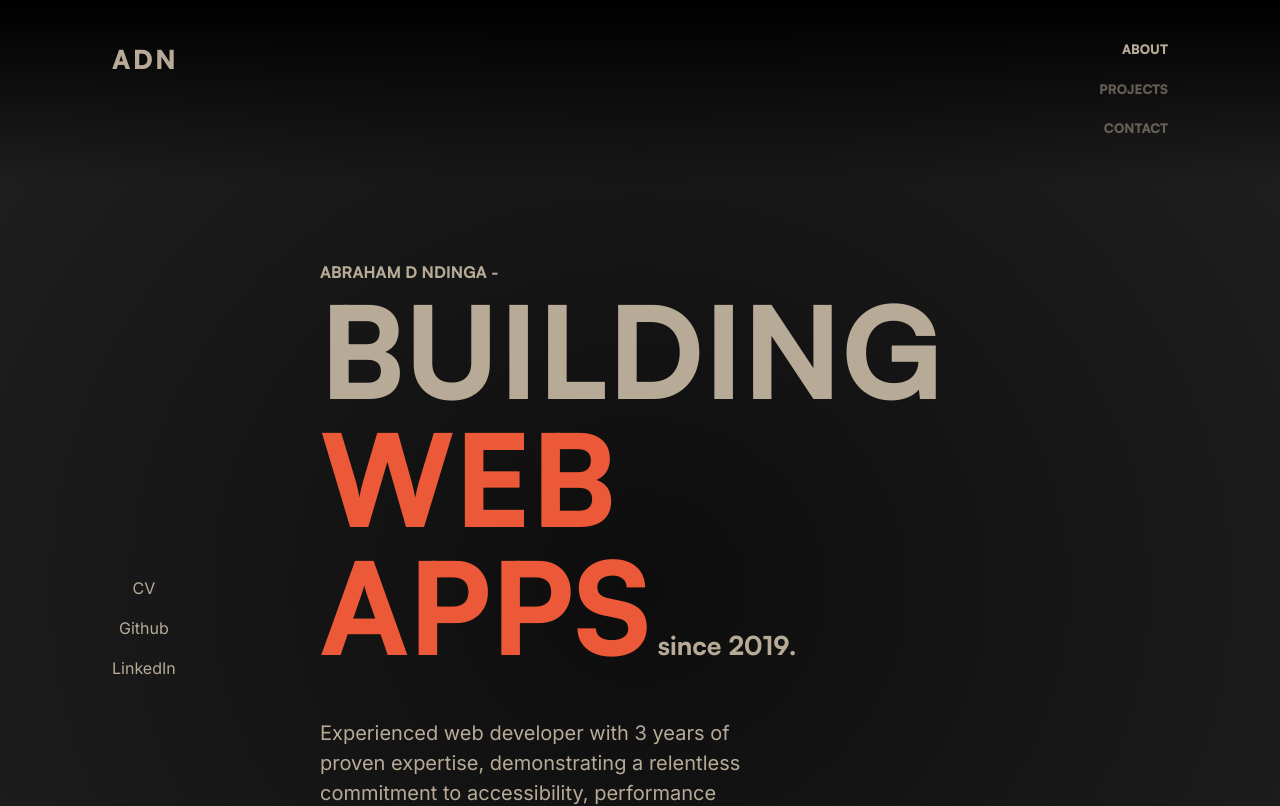
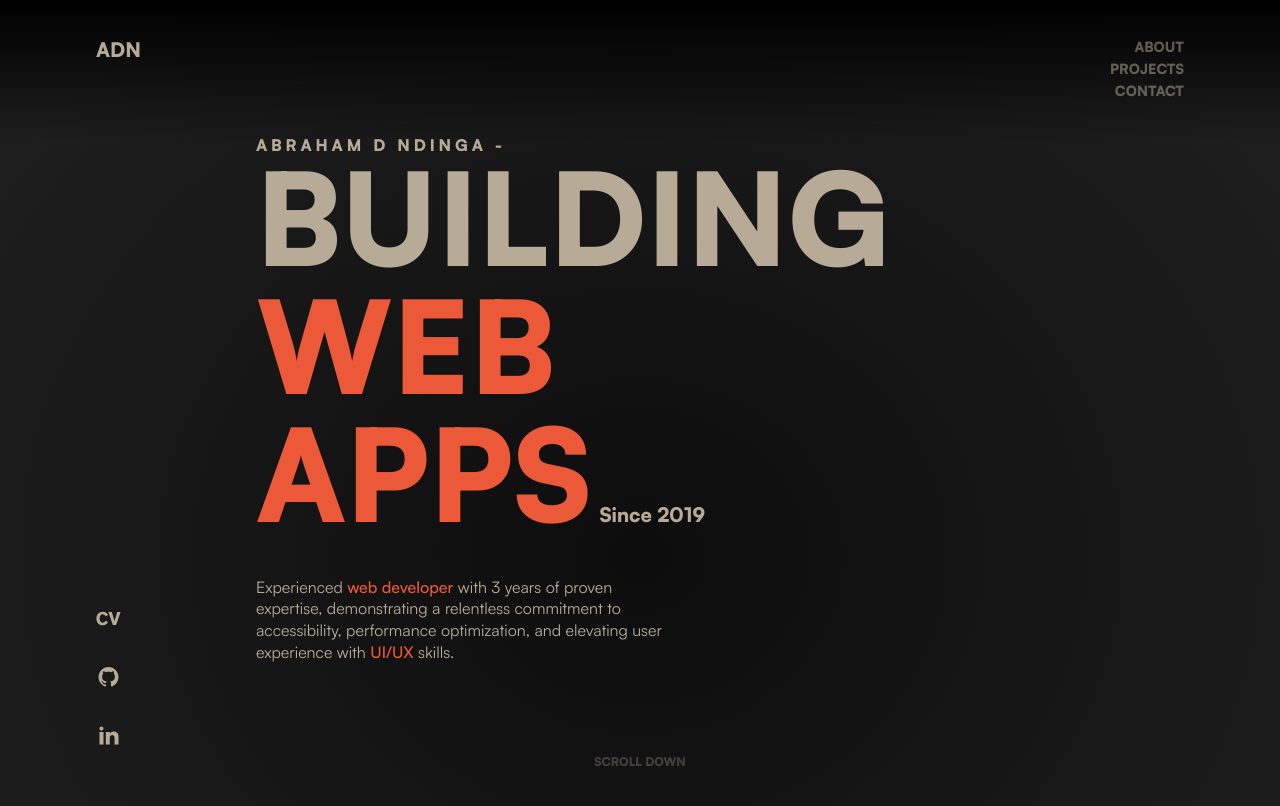
Before and after one commit to AbrahamDN/git-github.com-AbrahamDN-AbrahamDN-portoflio, a Next.js app: page / in a window 1280 px wide. Shown: the top 806 px of the page. Built offline with nearby package versions, Linux system fonts and the light colour scheme.

Commit message:
refactor: update Header & hero

```diff
--- a/app/globals.css
+++ b/app/globals.css
@@ -5,6 +5,7 @@
 :root {
   /* COLORS */
   ---primary-color: #b7ab98;
+  ---primary-color-fade: hsl(41deg 21% 64% / 50%);
   ---secondary-color: #0d0d0d;
   ---accent-color: #eb5939;
   ---line-color: rgba(77, 77, 77, 0.5);
@@ -86,11 +87,14 @@ body {
 }
 
 @layer components {
-  .container {
-    @apply w-full px-6 md:px-12 lg:px-24;
+  .container-lg {
+    @apply w-full px-6 md:px-12 lg:px-24 mx-auto;
+  }
+  .container-lg-left {
+    @apply w-full pl-6 md:pl-12 lg:pl-24;
   }
   .container-sm {
-    @apply w-full px-6 sm:px-20 md:px-32 lg:px-48 xl:px-64;
+    @apply w-full px-6 sm:px-20 md:px-32 lg:px-48 xl:px-64 mx-auto;
   }
 
   .section {
@@ -100,4 +104,13 @@ body {
   .after-text::after {
     @apply absolute bottom-8 left-1/2 -translate-x-1/2 heading opacity-30 text-xs;
   }
+
+  .text-fill {
+    @apply relative;
+  }
+  .text-fill::before {
+    content: attr(data-text);
+    @apply absolute top-[3px] left-0 text-primary hidden w-0;
+    transition: width 400ms;
+  }
 }
--- a/app/layout.tsx
+++ b/app/layout.tsx
@@ -2,6 +2,8 @@ import "./globals.css";
 import { Inter } from "next/font/google";
 import localFont from "next/font/local";
 import Link from "next/link";
+import { externalLinks, navLinks } from "./data";
+import Icon from "./components/Icons";
 
 const satoshi = localFont({
   src: "./fonts/Satoshi.ttf",
@@ -18,8 +20,9 @@ const generalSans = localFont({
 const inter = Inter({ subsets: ["latin"] });
 
 export const metadata = {
-  title: "Create Next App",
-  description: "Generated by create next app",
+  title: "Abraham DN Portfolio",
+  description:
+    "Experienced web developer with 3 years of proven expertise, demonstrating a relentless commitment to accessibility, performance optimization, and elevating user experience with UI/UX skills.",
 };
 
 export default function RootLayout({
@@ -30,65 +33,68 @@ export default function RootLayout({
   return (
     <html lang="en">
       <body
-        className={`${inter.className} ${satoshi.variable} ${generalSans.variable} grid text-sm md:text-base`}
+        className={`${inter.className} ${satoshi.variable} ${generalSans.variable} grid`}
       >
-        <header className="w-full fade-bottom fixed">
-          <div className="w-full py-10 px-6 md:px-12 lg:px-28 flex justify-between items-start gap-x-4 mx-auto">
-            <div>
+        <header className="container-lg py-10 fixed z-40 fade-bottom">
+          <div className="w-full flex justify-between items-start column-gap-2">
             <Link
               href="#"
-                className="font-black font-heading text-base md:text-xl tracking-widest"
+              className="heading text-base md:text-lg leading-[0.15em] "
             >
               ADN
             </Link>
-            </div>
 
-            <nav className="relative min-w-[100px] min-h-[20px] text-[13px]">
-              <ul className="text-right flex flex-col gap-y-1.5 md:gap-y-5 font-heading tracking-normal">
-                <li className="font-black uppercase">
-                  <a href="#" className="active">
-                    About
-                  </a>
+            <nav>
+              <ul className="text-end">
+                {navLinks.map(({ title, link }, idx) => (
+                  <li
+                    key={`navLink-${idx}`}
+                    className="heading uppercase text-xs md:text-sm mb-1 md:mb-2 last:mb-0"
+                  >
+                    <Link
+                      href={link}
+                      data-text={title}
+                      className="opacity-50 hover:opacity-100 transition-opacity duration-500 text-fill"
+                    >
+                      {title}
+                    </Link>
                   </li>
-                <li className="font-black uppercase opacity-50">
-                  <a href="#projects" className="active">
-                    Projects
-                  </a>
-                </li>
-                <li className="font-black uppercase opacity-50">
-                  <a href="#contact" className="active">
-                    Contact
-                  </a>
-                </li>
+                ))}
               </ul>
             </nav>
           </div>
         </header>
 
-        <aside className="order-1 md:-order-none md:fixed md:left-0 md:bottom-20">
-          <div className="w-full py-10 px-6 md:px-12 lg:px-28">
-            <ul className="flex md:flex-col items-center justify-center gap-4">
-              <li>
-                <Link href="#">CV</Link>
+        {children}
+
+        <aside className="sm:sticky container-lg sm:container-lg-left bottom-10">
+          <ul className="flex gap-3 sm:flex-col md:gap-6 sm:w-[25px] items-center justify-center">
+            {externalLinks.map(({ title, link }, idx) => (
+              <li key={`exLink-${idx}`} className="mb-3">
+                <Link href={link} target="_blank" rel="noreferrer">
+                  <Icon name={title.toLowerCase()} />
+                </Link>
               </li>
-              <li>
-                <Link href="#">Github</Link>
-              </li>
-              <li>
-                <Link href="#">LinkedIn</Link>
-              </li>
+            ))}
           </ul>
-          </div>
         </aside>
 
-        {children}
-
-        <footer className="order-3 w-full text-xs md:text-sm text-center">
-          <div className="w-full w-full py-4 px-6 md:px-12 lg:px-28">
-            Made by{" "}
-            <Link href="#" className="underline">
+        <footer className="text-xs lg:text-sm border border-line py-10 mt-5">
+          <div className="container-lg text-center">
+            <p className="mb-4">I wish I had more images on here.</p>
+            <p>
+              See you soon -{" "}
+              <Link
+                href={
+                  externalLinks.find(
+                    (val) => val.title.toLowerCase() === "github"
+                  )?.link || ""
+                }
+                className="underline"
+              >
                 AbrahamDN
               </Link>
+            </p>
           </div>
         </footer>
       </body>
--- a/app/page.tsx
+++ b/app/page.tsx
@@ -1,32 +1,30 @@
-import Image from "next/image";
-
-export default function Home() {
+const Test = () => {
   return (
-    <main className="w-full">
-      <section className="w-full py-64 text-lg">
-        <div className="w-full px-6 sm:px-12 md:px-40 lg:px-60 xl:px-80">
-          <div className="w-full font-heading font-extrabold uppercase">
-            <cite className="text-sm lg:text-base not-italic">
-              Abraham D Ndinga -{" "}
+    <main className="w-full min-h-[600px] h-screen">
+      <section className="container-sm section relative after:content-['SCROLL_DOWN'] after-text">
+        <cite className="h5 not-italic">
+          Abraham D<span className="sr-only">ieudonne</span> Ndinga -
         </cite>
 
-            <h1 className="text-6xl lg:text-7xl xl:text-8xl 2xl:text-[9rem] 3xl:text-[13rem] tracking-normal leading-none">
-              <span>Building </span>
+        <div className="flex items-end">
+          <h1 className="h1">
+            <span className="">Building </span>
             <br />
-              <span className="text-accent mt-6">Web Apps</span>
-              <span className="text-base md:text-xl lowercase">
-                {" "}
-                since 2019.
+            <span className="text-accent">Web apps</span>
+            <span className="ml-2 mb-3 text-base md:text-lg heading normal-case whitespace-nowrap">
+              Since 2019
             </span>
           </h1>
         </div>
-          <p className="max-w-md mt-12">
-            Experienced web developer with 3 years of proven expertise,
-            demonstrating a relentless commitment to accessibility, performance
-            optimization, and elevating user experience with UI/UX skills.
+
+        <p className="body max-w-[420px] mt-10 leading-[21.6px]">
+          Experienced <mark>web developer</mark> with 3 years of proven
+          expertise, demonstrating a relentless commitment to accessibility,
+          performance optimization, and elevating user experience with{" "}
+          <mark>UI/UX</mark> skills.
         </p>
-        </div>
       </section>
     </main>
   );
-}
+};
+export default Test;
--- a/app/test/page.tsx
+++ /dev/null
@@ -1,30 +0,0 @@
-const Test = () => {
-  return (
-    <main className="w-full min-h-[600px] h-screen">
-      <section className="container-sm section relative after:content-['SCROLL_DOWN'] after-text">
-        <cite className="h5 not-italic">
-          Abraham D<span className="sr-only">ieudonne</span> Ndinga -
-        </cite>
-
-        <div className="flex items-end">
-          <h1 className="h1">
-            <span className="">Building </span>
-            <br />
-            <span className="text-accent">Web apps</span>
-            <span className="ml-2 mb-3 text-base md:text-lg heading normal-case whitespace-nowrap">
-              Since 2019
-            </span>
-          </h1>
-        </div>
-
-        <p className="body max-w-[420px] mt-10 leading-[21.6px]">
-          Experienced <mark>web developer</mark> with 3 years of proven
-          expertise, demonstrating a relentless commitment to accessibility,
-          performance optimization, and elevating user experience with{" "}
-          <mark>UI/UX</mark> skills.
-        </p>
-      </section>
-    </main>
-  );
-};
-export default Test;
--- a/tailwind.config.js
+++ b/tailwind.config.js
@@ -26,6 +26,7 @@ module.exports = {
       },
       colors: {
         primary: "#b7ab98",
+        "primary-fade": "hsl(41deg 21% 64% / 50%)",
         secondary: "#0d0d0d",
         accent: "#eb5939",
         line: "rgba(77, 77, 77, 0.5)",
```
Also changed, not shown: 1 other file (tests, documents, lock files or other folders). Lines whose indentation alone changed are shown as unchanged.
